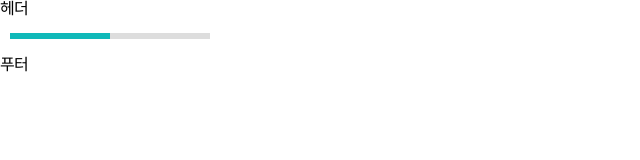
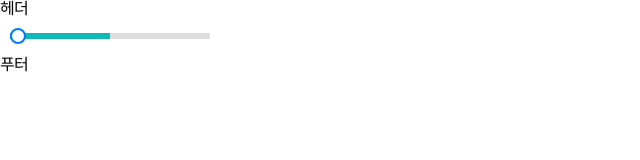
Before and after one commit to yhnb3/reusable_box, a React (Create React App) app: page / in a window 1280 px wide. Shown: the top 160 px of the page, without its empty margins (0-640 px from the left). Built offline with nearby package versions, Linux system fonts and the light colour scheme.

Commit message:
Feat : SliderWithoutInput - Handle

```diff
--- /dev/null
+++ b/src/components/SliderWithoutInput/Handle/handle.module.scss
@@ -0,0 +1,14 @@
+@use '/src/styles/contants/color';
+
+.handle {
+  position: absolute;
+  width: 16px;
+  height: 16px;
+  background: color.$WHITE;
+  border: 2px solid color.$BLUE;
+  border-radius: 50%;
+
+  &:hover {
+    box-shadow: 0 0 0 2px rgba(color.$BLUE, 0.2);
+  }
+}
--- /dev/null
+++ b/src/components/SliderWithoutInput/Handle/index.tsx
@@ -0,0 +1,49 @@
+import { MouseEventHandler, useState } from 'react'
+import styles from './handle.module.scss'
+
+interface IProps {
+  min: number
+  max: number
+  value: number
+}
+
+const Handle = ({ value, min, max }: IProps) => {
+  const [isMouseDown, setIsMouseDown] = useState(false)
+  const [targetX, setTargetX] = useState(0)
+  const [x, setX] = useState(0)
+
+  const onMouseDown: MouseEventHandler<HTMLButtonElement> = (e) => {
+    setIsMouseDown(true)
+    setTargetX(e.clientX)
+  }
+  const onMouseUp = () => {
+    setIsMouseDown(false)
+    setTargetX(0)
+  }
+
+  const onMouseLeave = () => {
+    setIsMouseDown(false)
+    setTargetX(0)
+  }
+
+  const onMouseMove: MouseEventHandler<HTMLButtonElement> = (e) => {
+    if (isMouseDown) {
+      setX(e.clientX - targetX)
+    }
+  }
+  return (
+    <button
+      type='button'
+      className={styles.handle}
+      onMouseDown={onMouseDown}
+      onMouseUp={onMouseUp}
+      onMouseMove={onMouseMove}
+      onMouseLeave={onMouseLeave}
+      style={{ transform: `translateX(${x}px)` }}
+    >
+      {' '}
+    </button>
+  )
+}
+
+export default Handle
--- a/src/components/SliderWithoutInput/index.tsx
+++ b/src/components/SliderWithoutInput/index.tsx
@@ -1,5 +1,8 @@
 import { useState } from 'react'
 import Track from './Track'
+
+import styles from './sliderWithoutInput.module.scss'
+import Handle from './Handle'
 
 interface IProps {
   min: number
@@ -11,7 +14,8 @@ const SliderWithoutInput = ({ min, max, step }: IProps) => {
   const [value, setValue] = useState(50)
 
   return (
-    <div>
+    <div className={styles.container}>
+      <Handle min={min} max={max} value={value} />
       <Track min={min} max={max} value={value} />
     </div>
   )
--- /dev/null
+++ b/src/components/SliderWithoutInput/sliderWithoutInput.module.scss
@@ -0,0 +1,5 @@
+.container {
+  position: relative;
+  display: flex;
+  align-items: center;
+}
```
